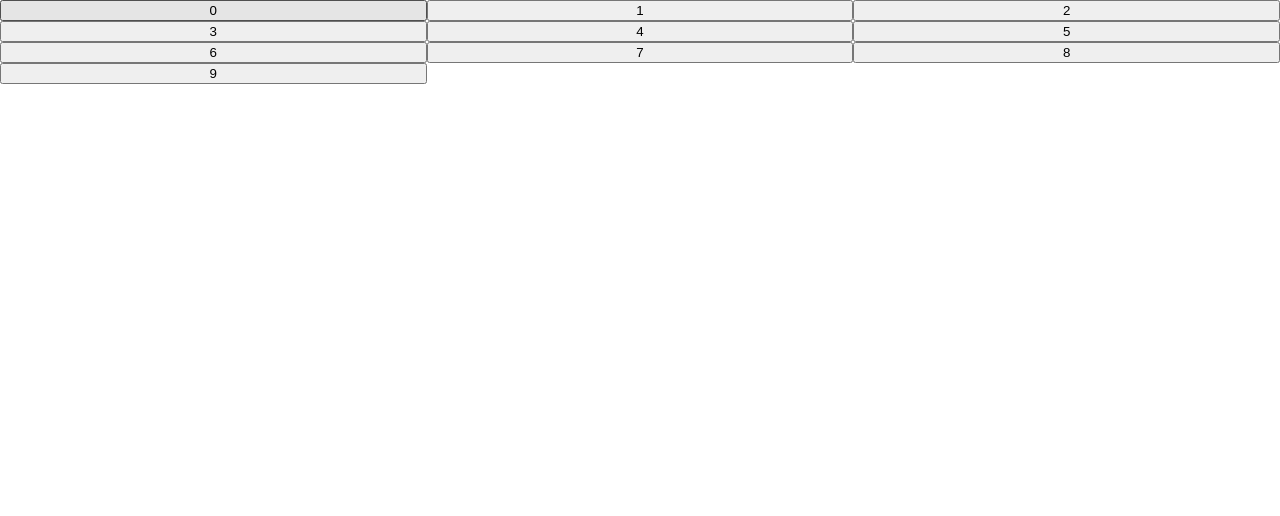
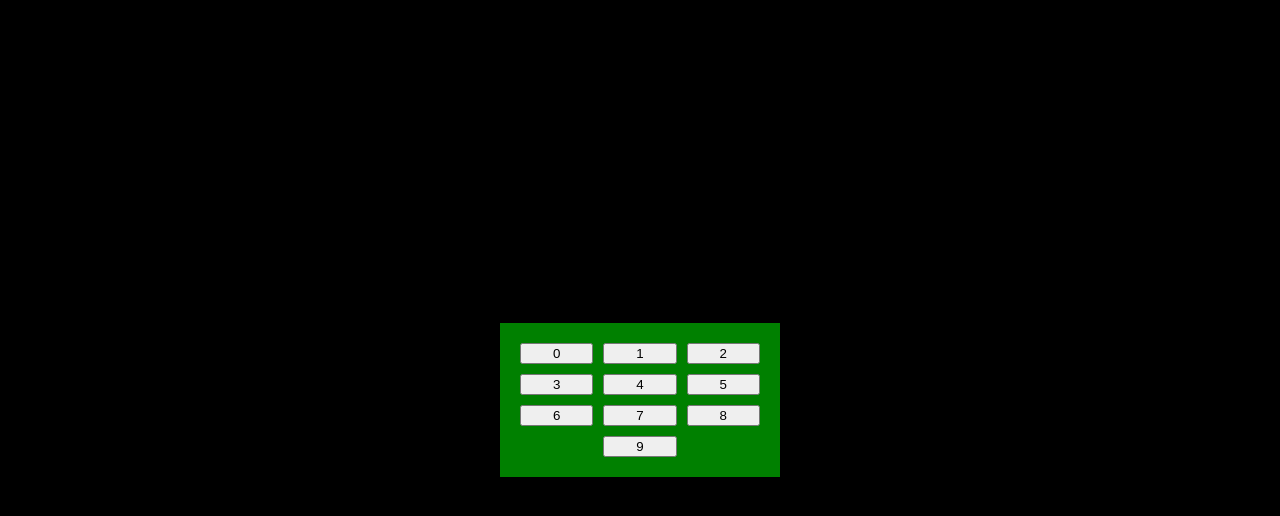
Before and after one commit to olidoes/calculator-app, a plain HTML site: page index.html in a window 1280 px wide. Drawn offline with Linux system fonts and the light colour scheme.

Commit message:
Finally got the grid looking nice for numbers 0-9

```diff
--- a/global.css
+++ b/global.css
@@ -3,11 +3,25 @@ body {
     margin: 0;
     padding: 0;
 }
+
+.container {
+    background: black;
+    display: flex;
+    height: 100vh;
+    justify-content: center;
+    align-items: center;
+}
+
 .calculator-container {
+    background-color: green;
     display: grid;
+    width: 30vh;
     grid-template-columns: repeat(3, 1fr);
     grid-template-rows: repeat(4, 0.8fr);
+    gap: 10px;
+    padding: 20px;
 }
 
-.number-grid {
+.number-grid:nth-child(10) {
+    grid-column: 2;
 }
--- a/index.html
+++ b/index.html
@@ -8,6 +8,7 @@
         <title>Calculator App</title>
     </head>
     <body>
+        <div class="container">
             <div class="calculator-container">
                 <button class="number-grid">0</button>
                 <button class="number-grid">1</button>
@@ -20,5 +21,6 @@
                 <button class="number-grid">8</button>
                 <button class="number-grid">9</button>
             </div>
+        </div>
     </body>
 </html>
```
Lines whose indentation alone changed are shown as unchanged.
